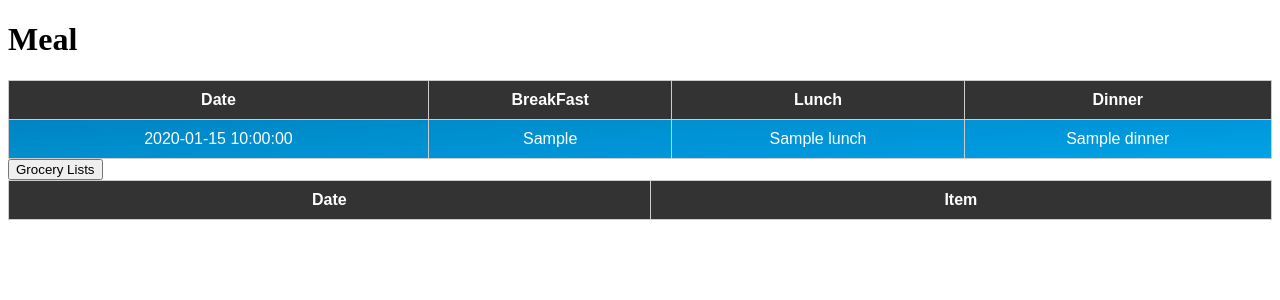
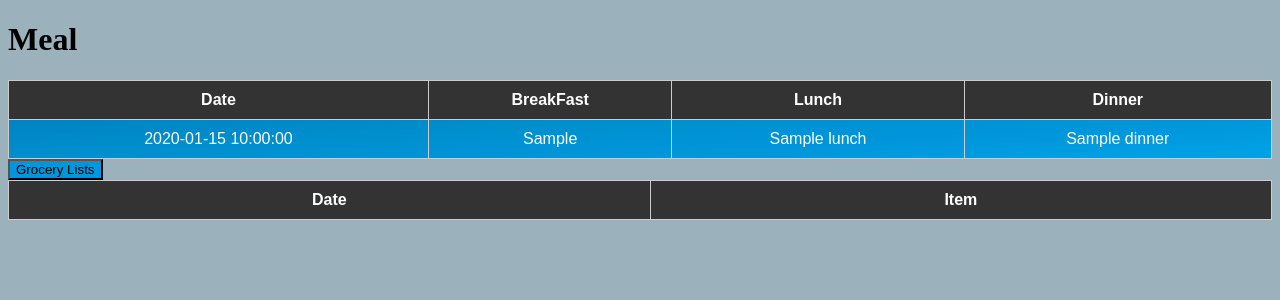
Before and after one commit to iamfaqeehhokyky/Eudaimonia, a Flask app: template templates/meal.html in a window 1280 px wide. Shown: the top 300 px of the page. Run offline with Flask 3, Linux system fonts and the light colour scheme; the template is opened without the code that fills it: most values are stand-ins (such as "Sample title", 1, 10 or a date in 2020); lists and menus that the app fills with data are empty.

Commit message:
meal design

```diff
--- a/static/assets/css/meal.css
+++ b/static/assets/css/meal.css
@@ -15,3 +15,11 @@ table {
   th {
     background-color: #333333;
   }
+
+body{
+    background-color: #9bb2bd;
+}
+
+button{
+    background-color: #0096db;
+}
```
Also changed, not shown: database.db.
